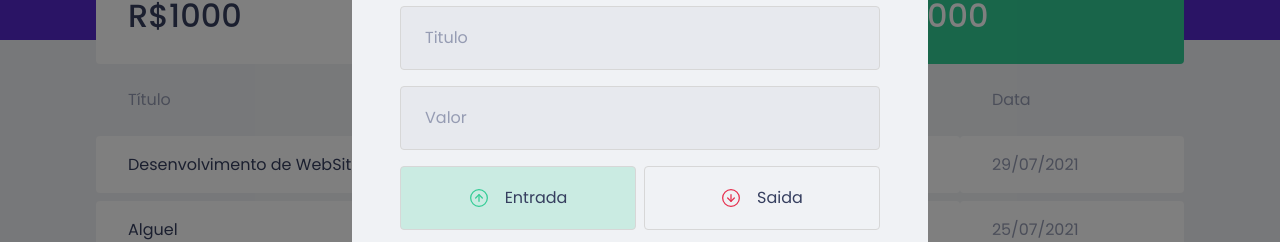
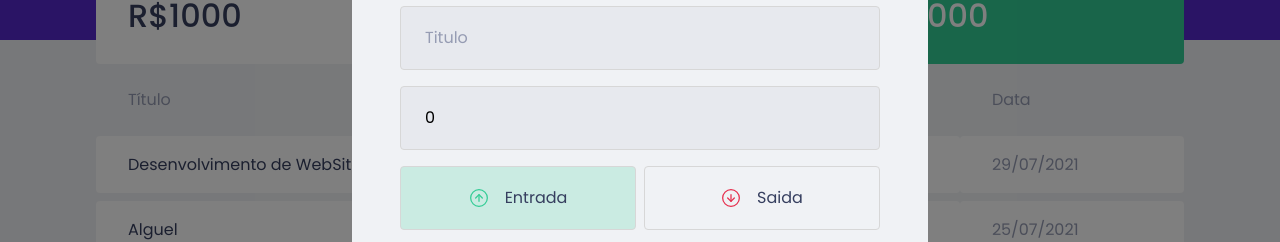
Before and after one commit to LFelpsDev/dt-money, a React (Create React App) app: page / in a window 1280 px wide. Both pictures are taken after a click on the button "Nova Transação". Shown: the part 232-474 px from the top of the page. Built offline with nearby package versions, Linux system fonts and the light colour scheme; no server answers; what miragejs would draw is missing.

Commit message:
Salvando Dados do Nosso Formulario

```diff
--- a/src/components/NewTransactionModal/index.tsx
+++ b/src/components/NewTransactionModal/index.tsx
@@ -1,4 +1,4 @@
-import {useState} from 'react'
+import {FormEvent, useState} from 'react'
 import Modal from 'react-modal';
 import { Container, TransacitonTypeContainer, RadioBox } from './styles'
 import closeImg from '../../assets/fechar.svg';
@@ -11,7 +11,22 @@ interface NewTransactionModalProps {
 }
 
 export function NewTransactionModal({ isOpen, onRequestClose, }: NewTransactionModalProps) {
+  const [title, setTitle] = useState('');
+  const [value, setValue] = useState(0);
+  const [category, setCategory] = useState('');
   const [type, setType] = useState('deposit');
+
+  function handleCreateNewTransaction(event: FormEvent){
+    event.preventDefault();
+
+
+    console.log({
+      title,
+      value,
+      category,
+      type
+    })
+  }
 
 
   return (
@@ -28,15 +43,19 @@ export function NewTransactionModal({ isOpen, onRequestClose, }: NewTransactionM
         <img src={closeImg} alt="Fechar modal" />
       </button>
 
-      <Container>
+      <Container onSubmit={handleCreateNewTransaction}>
         <h2>Cadastrar Transação</h2>
 
         <input
           placeholder="Titulo"
+          value={title}
+          onChange={event => setTitle(event.target.value)}
         />
 
         <input
           type="number"
+          value={value}
+          onChange={event => setValue(Number(event.target.value))}
           placeholder="Valor"
         />
 
@@ -64,6 +83,8 @@ export function NewTransactionModal({ isOpen, onRequestClose, }: NewTransactionM
 
         <input
           placeholder="Categoria"
+          value={category}
+          onChange={event => setCategory(event.target.value)}
         />
 
 
```
